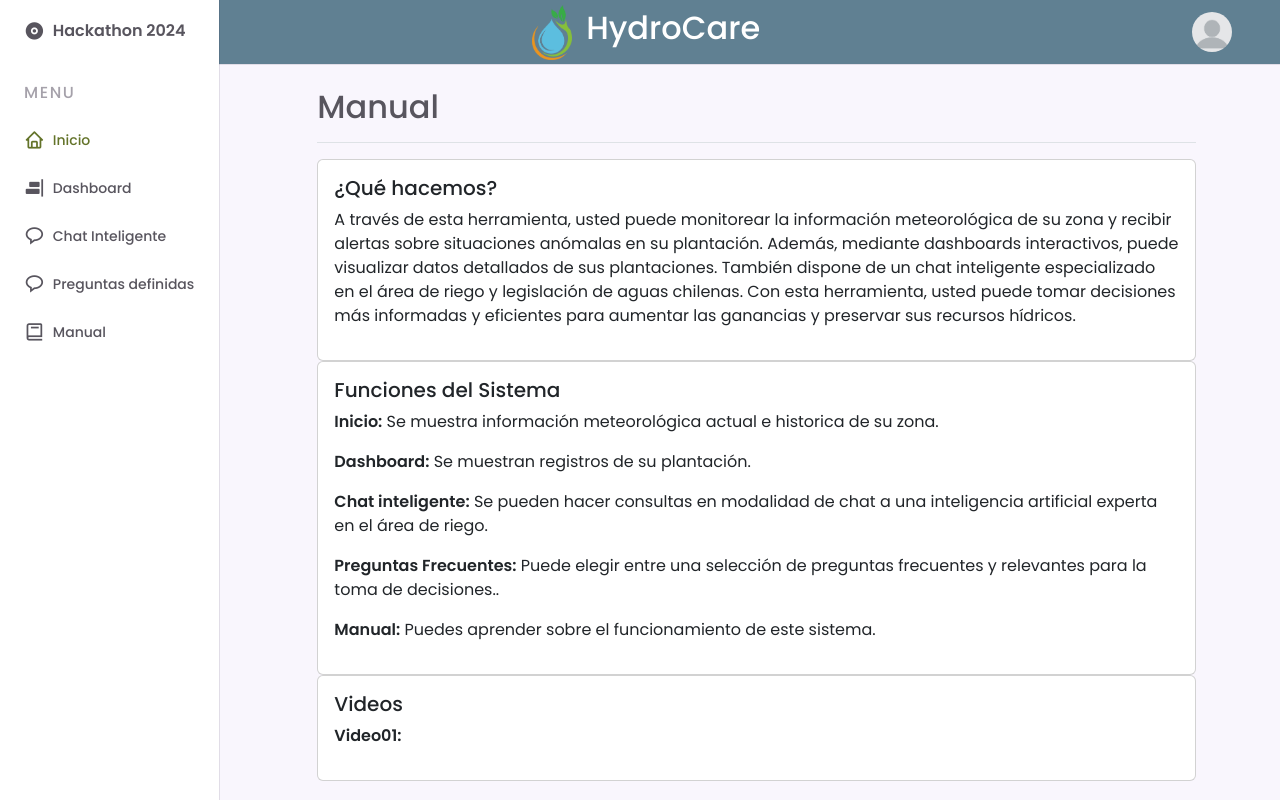
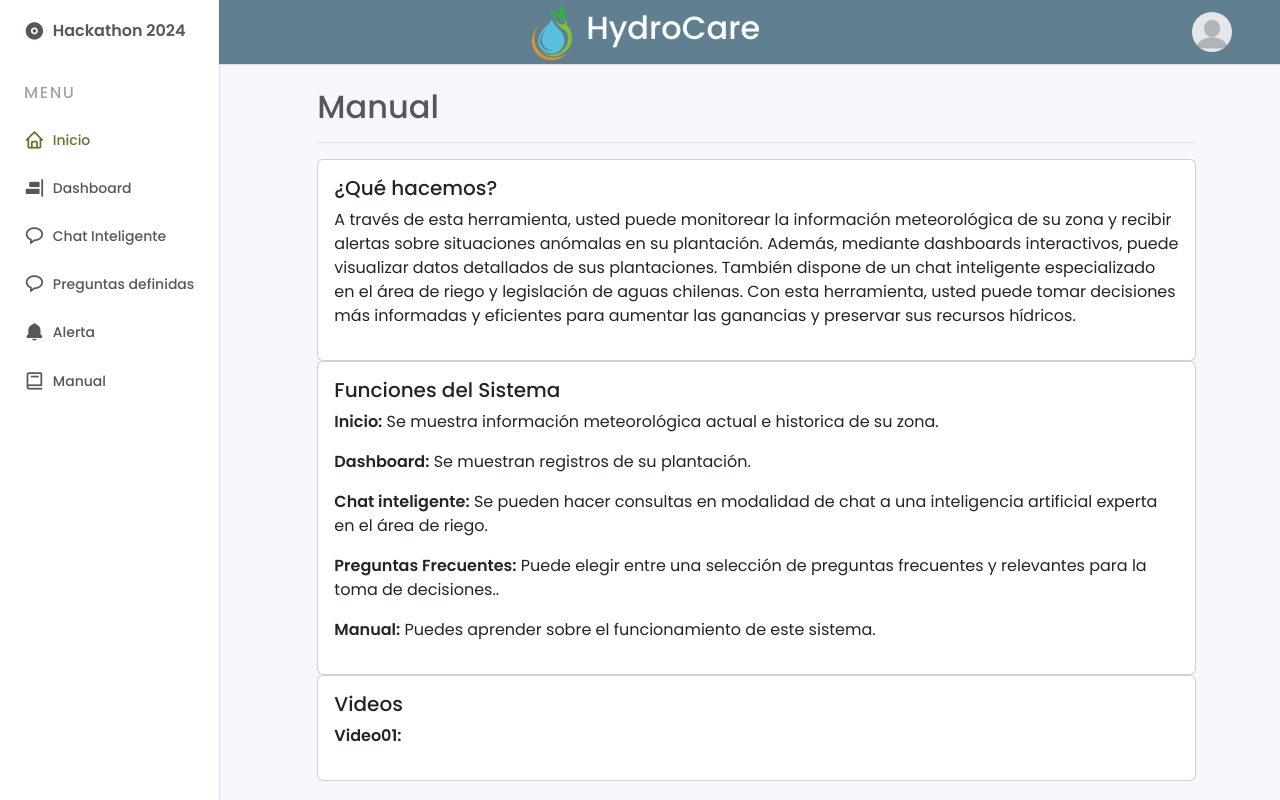
Before and after one commit to Cristian-Araya-Cubillos/HydroCare, a Flask app: page /manual in a window 1280 px wide. Run offline with Flask 3, Linux system fonts and the light colour scheme.

Commit message:
Pagina alerta

```diff
--- a/dashboard/app.py
+++ b/dashboard/app.py
@@ -51,6 +51,10 @@ def preguntasFrecuentes():
 @app.route('/manual')
 def manual():
     return render_template('manual.html')
+
+@app.route('/alerta')
+def alerta():
+    return render_template('alerta.html')
 
 
 @app.route('/chat-principal')
--- /dev/null
+++ b/dashboard/templates/alerta.html
@@ -0,0 +1,6 @@
+{% extends 'base.html' %}
+
+{% block content %}
+
+
+{% endblock %}
--- a/dashboard/templates/base.html
+++ b/dashboard/templates/base.html
@@ -69,6 +69,11 @@
                         <a href="preguntas-frecuentes" class="nav__link">
                             <i class='bx bx-message-rounded nav__icon' ></i>
                             <span class="nav__name">Preguntas definidas</span>
+                        </a>
+
+                        <a href="alerta" class="nav__link">
+                            <i class='bx bxs-bell nav__icon'></i>
+                            <span class="nav__name">Alerta</span>
                         </a>
 
                         <a href="manual" class="nav__link">
--- a/docker-compose.yml
+++ b/docker-compose.yml
@@ -11,7 +11,7 @@ services:
     networks:
       - market_net
     environment:
-      OPENAI_API_KEY: ""
+      OPENAI_API_KEY: "sk-proj-rK1Mt9CbryZK0DEqtxFVT3BlbkFJhzGgZ8BYN0DkUo14yNjS"
     volumes:
       - ./dashboard:/app
 
```
